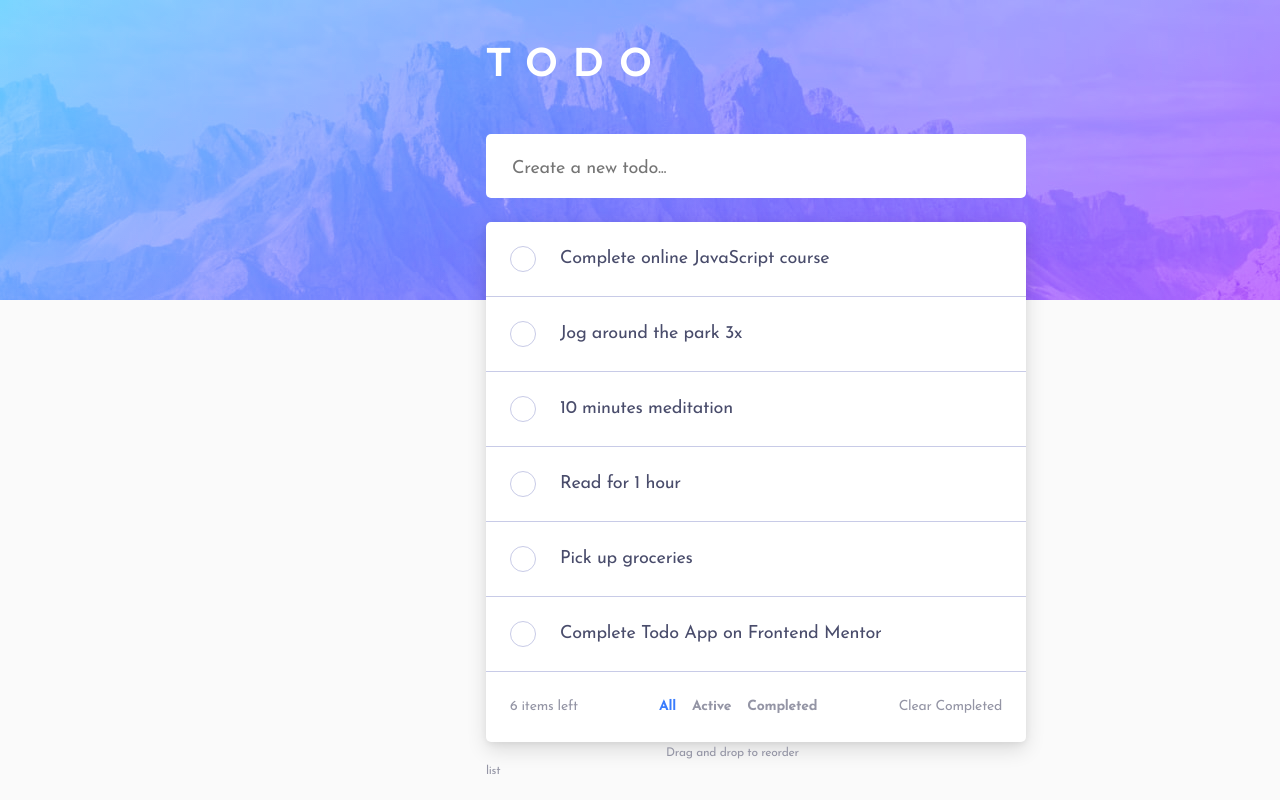
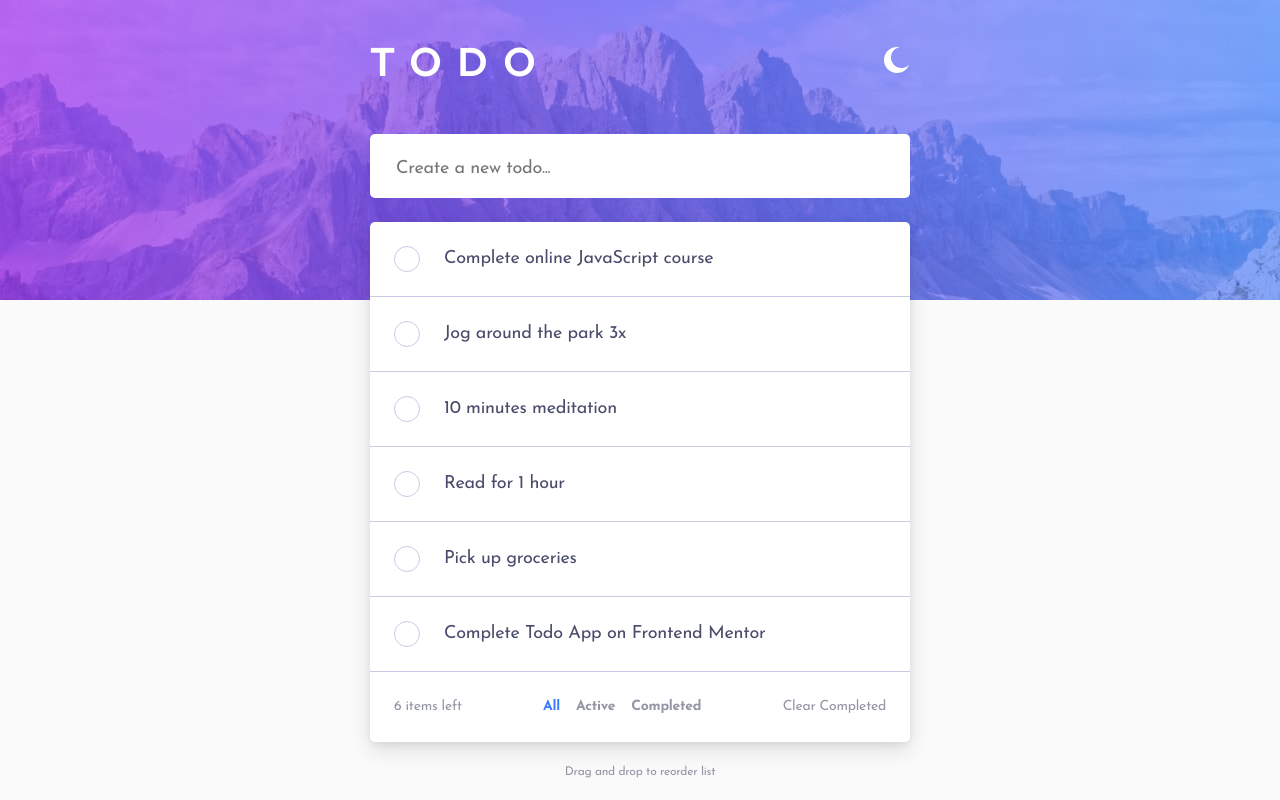
Before and after one commit to Sheldon715/Todo-app, a React (Vite) app in the folder client/: page / in a window 1280 px wide. Built offline with nearby package versions, Linux system fonts and the light colour scheme.

Commit message:
feat: add complete dark mode theme with toggle
Includes:
- theme state + toggle icon
- dark header gradient
- dark styles for input, cards, text, borders
- improved shadow
- drag-hint reposition

```diff
--- a/client/src/App.jsx
+++ b/client/src/App.jsx
@@ -16,6 +16,12 @@ function App() {
   ]);
 
   const [filter, setFilter] = useState("all");
+  const [theme, setTheme] = useState("light");
+
+  const toggleTheme = () => {
+    setTheme(prev => (prev === "light" ? "dark" : "light"));
+  };
+
 
   function addTodo(inputText) {
     const newTodo = {
@@ -49,12 +55,17 @@ function App() {
 
   const itemLeft = todos.filter((todo) => !todo.completed).length;
 
+
   return (
-    <>
-      <HeaderBackground />
+    <div className={`app ${theme}`}>
+      <HeaderBackground theme={theme} />
 
       <div className="todo-list">
-        <TodoHeader onAdd={addTodo} />
+        <TodoHeader
+          onAdd={addTodo}
+          theme={theme}
+          onToggleTheme={toggleTheme}
+        />
         <div className="list-item">
           <TodoList todo={filteredTodo} onToggle={toggleTodo}/>
           <TodoFooter
@@ -64,9 +75,9 @@ function App() {
             onClearCompleted={clearCompleted}
           />
         </div>
-        <DragHint />
       </div>
-    </>
+      <DragHint />
+    </div>
   );
 }
 
--- a/client/src/components/DragHint.jsx
+++ b/client/src/components/DragHint.jsx
@@ -1,7 +1,7 @@
 import React from "react";
 
 function DragHint() {
-  return <span className="drag">Drag and drop to reorder list</span>;
+  return <div className="drag">Drag and drop to reorder list</div>;
 }
 
 export default DragHint;
--- a/client/src/components/HeaderBackground.jsx
+++ b/client/src/components/HeaderBackground.jsx
@@ -1,7 +1,7 @@
 import React from "react";
 
-function HeaderBackground() {
-  return <div className="light-background"></div>;
+function HeaderBackground({theme}) {
+  return <div className={theme==="light" ? "light-background" : "dark-background"}></div>;
 }
 
 export default HeaderBackground;
--- a/client/src/components/TodoHeader.jsx
+++ b/client/src/components/TodoHeader.jsx
@@ -1,6 +1,8 @@
 import React, { useState } from "react";
+import iconSun from "../assets/images/icon-sun.svg"
+import iconMoon from "../assets/images/icon-moon.svg"
 
-function TodoHeader(props) {
+function TodoHeader({ onAdd, theme, onToggleTheme }) {
   const [inputValue, setInputValue] = useState("");
 
   function handleChange(event) {
@@ -11,14 +13,27 @@ function TodoHeader(props) {
   function handleSubmit(event) {
     event.preventDefault();
     if (inputValue) {
-      props.onAdd(inputValue);
+      onAdd(inputValue);
       setInputValue("");
     }
   }
 
   return (
     <>
-      <div className="title">TODO</div>
+      <div className="theme-title">
+        <div className="title">TODO</div>
+        <button
+          type="button"
+          className="theme-button"
+          onClick={onToggleTheme}
+        >
+
+          <img
+            src={theme==="light" ? iconMoon : iconSun}
+            alt={theme === "light" ? "Switch to dark mode" : "Switch to light mode"}
+          />
+        </button>
+      </div>
       <div className="search-bar">
         <form onSubmit={handleSubmit}>
           <input
--- a/client/src/index.css
+++ b/client/src/index.css
@@ -4,9 +4,14 @@
 
 
 body {
-  position: relative;
   margin: 0;
   background-color: #fafafa;
+}
+
+.app {
+  position: relative;
+  margin: 0 auto;
+  min-height: 100vh;
 }
 
 .light-background {
@@ -16,10 +21,23 @@ body {
   margin: 0;
   width: 100%;
   height: 300px;
-  z-index: 1;
 
-  background: url(./assets/images/bg-desktop-light.jpg),
-    linear-gradient(135deg, hsl(192, 100%, 67%), hsl(280, 87%, 65%));
+  background: url(./assets/images/bg-desktop-light.jpg);
+
+  background-size: cover;
+  background-position: center;
+  background-blend-mode: overlay;
+}
+
+.dark-background {
+  position: absolute;
+  top: 0;
+  left: 0;
+  margin: 0;
+  width: 100%;
+  height: 300px;
+
+  background: url(./assets/images/bg-desktop-dark.jpg);
 
   background-size: cover;
   background-position: center;
@@ -30,8 +48,8 @@ body {
   position: relative;
   z-index: 10;
   padding-top: 36px;
-  margin-right: 414px;
-  margin-left: 486px;
+  max-width: 540px;
+  margin: 0 auto;
 }
 
 .title {
@@ -40,7 +58,7 @@ body {
   font-family: "Outfit", sans-serif;
   font-weight: 600;
   letter-spacing: 1rem;
-  margin-bottom: 48px;
+  margin: 0;
   user-select: none;
 }
 
@@ -50,6 +68,10 @@ body {
   background-color: white;
   border-radius: 5px;
   margin-bottom: 24px;
+}
+
+.app.dark .search-bar {
+  background-color: #25273D;
 }
 
 ul {
@@ -66,9 +88,17 @@ ul {
   background-color: white;
   width: 540px;
   border-radius: 5px;
-  box-shadow: 0 2px 6px rgba(0, 0, 0, 0.06), 0 8px 20px rgba(0, 0, 0, 0.12);
+  box-shadow: 0 2px 6px rgba(0, 0, 0, 0.06),
+  0 8px 20px rgba(0, 0, 0, 0.12);
   list-style: none;
 }
+
+.app.dark .list-item{
+  background-color: #25273D;
+    box-shadow: 0 24px 48px rgba(0, 0, 0, 0.45),
+    0 0 1px rgba(0, 0, 0, 0.7);
+}
+
 
 li {
   border-bottom: 1px solid rgb(200, 203, 231);
@@ -79,6 +109,11 @@ li {
   letter-spacing: -0.25px;
   line-height: 100%;
   padding: 24px 24px;
+}
+
+.app.dark li {
+  color: #E3E4F1;
+  border-bottom: 1px solid #393A4B;
 }
 
 .bottom-filter {
@@ -92,8 +127,13 @@ li {
   padding: 28px 24px;
 }
 
+.app.dark .bottom-filter {
+  color: #5B5E7E;
+}
+
 .item-left {
   font-weight: 400;
+  user-select: none;
 }
 
 .filter {
@@ -114,7 +154,8 @@ li {
   font-size: 12px;
   letter-spacing: -0.25px;
   line-height: 100%;
-  margin: 180px;
+  margin: 0 auto;
+  padding-top: 24px;
   font-family: "Josefin Sans", sans-serif;
   color: #9495a5;
   text-align: center;
@@ -129,7 +170,12 @@ li {
   letter-spacing: -0.25px;
   line-height: 100%;
   margin: 24px;
+  color: #393A4B;
+}
 
+.app.dark .search-input {
+  color: #9495a5;
+  background-color: #25273D;
 }
 
 .completed {
@@ -156,6 +202,10 @@ li {
   border-radius: 50%;
   display: inline-block;
   cursor: pointer;
+}
+
+.app.dark .custom-checkbox {
+  border: 1.5px solid #393A4B;
 }
 
 .checkbox-wrapper input:checked + .custom-checkbox {
@@ -185,3 +235,23 @@ input {
   color: #3A7CFD;
   transition: color 0.2s ease;
 }
+
+
+.dark {
+  background-color: #171823;
+}
+
+.theme-title {
+  display: flex;
+  justify-content: space-between;
+  align-items: center;
+  margin-bottom: 48px;
+}
+
+.theme-button {
+  background: none;
+  border: none;
+  padding: 0;
+  margin: 0;
+  cursor: pointer;
+}
```
